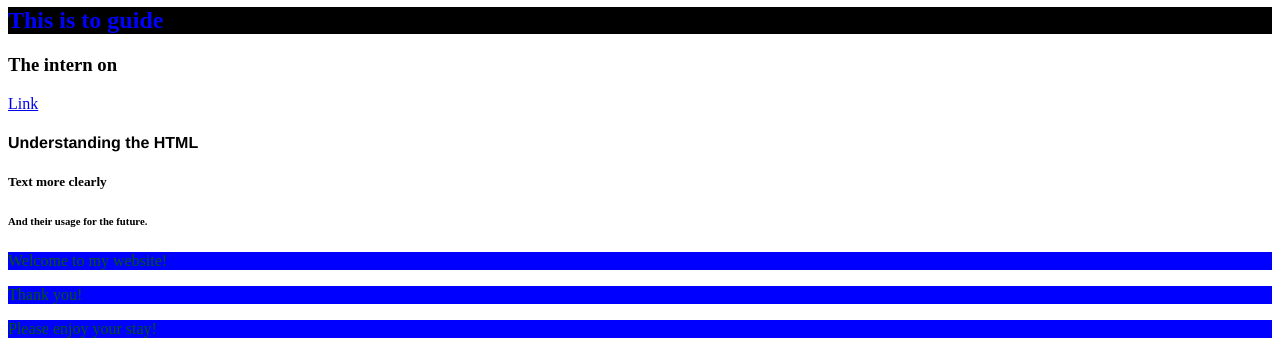
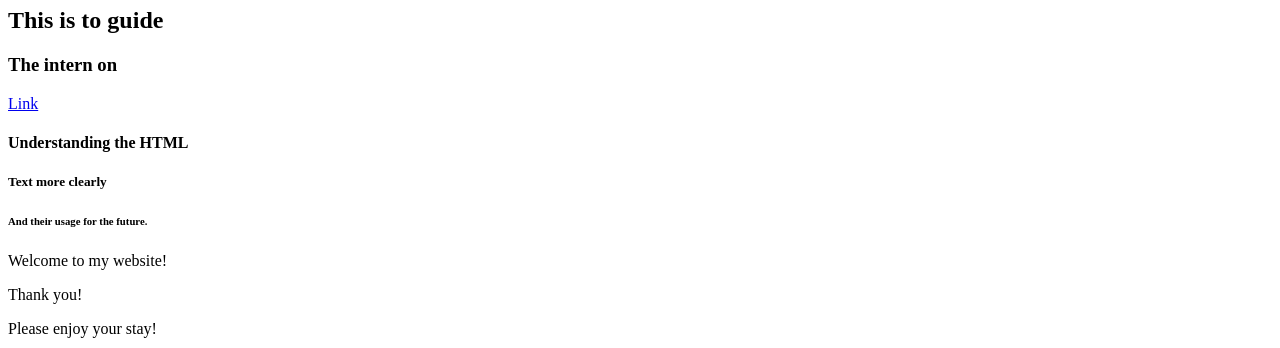
Before and after one commit to icky93/icky93.github.io, a plain HTML site: page index.html in a window 1280 px wide. Shown: the part 167-515 px from the top of the page. Drawn offline with Linux system fonts and the light colour scheme.

Commit message:
Update index.html

```diff
--- a/index.html
+++ b/index.html
@@ -1,13 +1,6 @@
 <html>
 <head>
   <title>This is for fun!</title>
-  <style>
-    p {
-      background-color: blue;
-      color: #035510;
-    }
-  </style>
-  <link href='style.css' rel='stylesheet'>
 </head>
 <body>
   <div id=Introduction>
@@ -16,7 +9,7 @@
   <p>any issue.</p>
   </div>
   <h1>FIQRI</h1>
-  <h2 style='color: blue;'>This is to guide</h2>
+  <h2>This is to guide</h2>
   <h3>The intern on</h3>
   <a href="https://google.com" target="_blank">Link</a>
   <h4>Understanding the HTML</h4>
```
